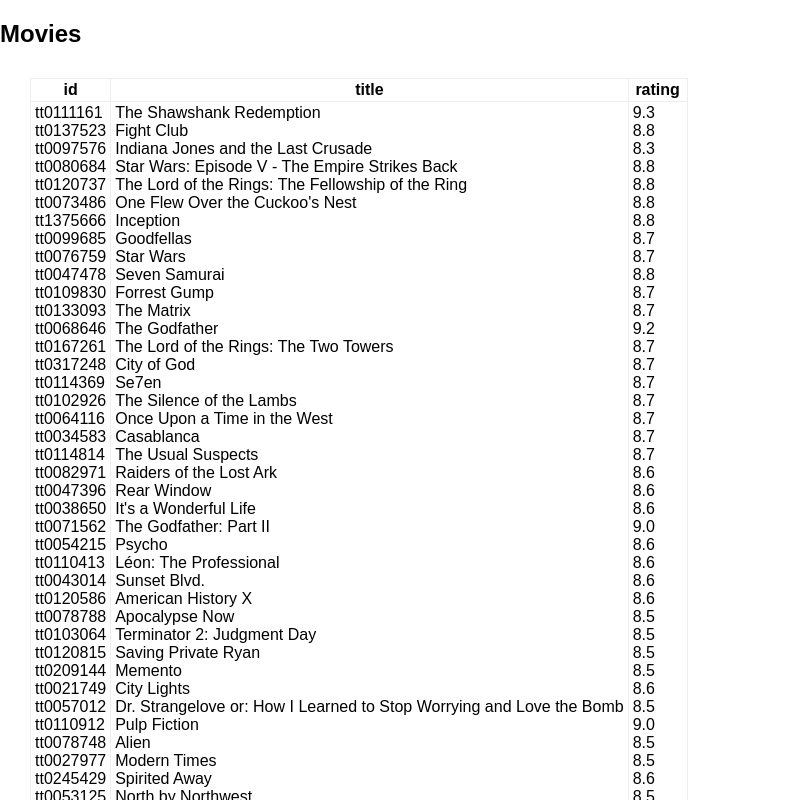
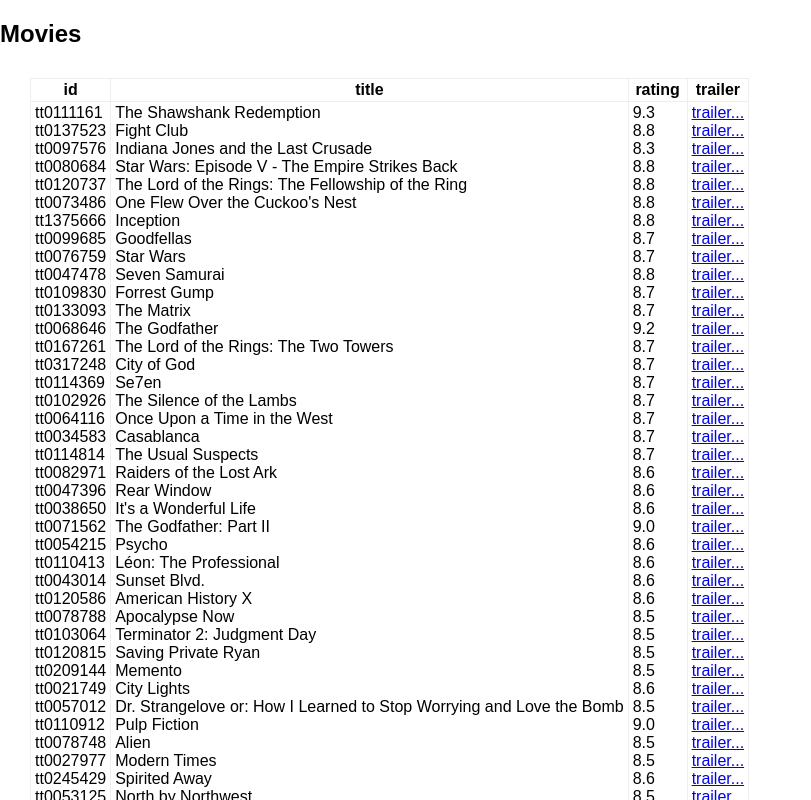
Before and after one commit to trediagaurav/grid, a React (Create React App) app: page / in a window 1280 px wide. Shown: the top 800 px of the page, without its empty margins (0-811 px from the left). Built offline with nearby package versions, Linux system fonts and the light colour scheme.

Commit message:
movie is done

```diff
--- a/src/App.js
+++ b/src/App.js
@@ -4,7 +4,6 @@
 import pokemon from './data_b';
 
 const Trailer = ({ data }) => (
-  // console.log(data)
   <a href={data.map(link => link.url)}
      target="_blank"
      rel="noopener noreferrer">
@@ -18,9 +17,16 @@
 const Id =  movies.map(data => data.imdbID)
 const trailer = movies.map(data => {
   // console.log(data.Trailer)
-  return data.Trailer
+  return <a href={data.Trailer.url}
+  target="_blank"
+  rel="noopener noreferrer">
+ trailer...
+</a>
 })
-
+// const name = pokemon.map(data => {
+//   // console.log(data.Trailer)
+//   return
+// })
 const number = pokemon.map(data=> data.number)
 
 const moviesConfig = [
@@ -37,11 +43,11 @@
     title: 'rating',
     field: rate,
   },
-//  {
-//    title: 'trailer',
-//    field: "trailer",
-//    component: Trailer({data: trailer})
-//  }
+ {
+   title: 'trailer',
+   field: trailer,
+  //  component: Trailer({data: trailer})
+ }
 ];
 
 const pokemonConfig = [
--- a/src/Grid.js
+++ b/src/Grid.js
@@ -1,51 +1,7 @@
 import React from 'react';
 
 const Grid = ({ config, data }) => (
-  // <table>
-  //   <thead>
-  //   <tr>
-  //   {config.map(data =>{
-  //       console.log(data)
-  //     })}
-  //     {config.map(data =>{
-  //       return <th>{data.title}</th>
-  //     })}
-  //     {/* <th>Col 2</th> */}
-  //   </tr>
-  //   </thead>
-  //   <tbody>
-  //   <tr>
-  //   {config.map(data =>{
-  //     console.log(data.field)
-  //       return (
-  //       <td>{data.field}</td>
-  //       // <td>{data.field.map(field => {
-  //       //   console.log(field)
-  //       //   return <tr>{field}</tr>
-  //       // })}</td>
-  //       )
-  //     })}
-  //     {/* {config.map(data =>{
-  //       return <th>{data.field}</th>
-  //     })} */}
-  //     {config.map(data =>{
-  //       console.log(data.component)
-  //       return <td>{data.component}</td>
-  //     })}
-
-  //     {/* <td>Data 1</td>
-  //     <td>Data 2</td> */}
-  //   </tr>
-  //   {/* <tr>
-  //     <td>Data 1</td>
-  //     <td>Data 2</td>
-  //   </tr> */}
-  //   </tbody>
-  // </table>
-  //
-
-
-  <table>
+   <table>
     <thead>
       <tr>
         {config.map(data => {
```
